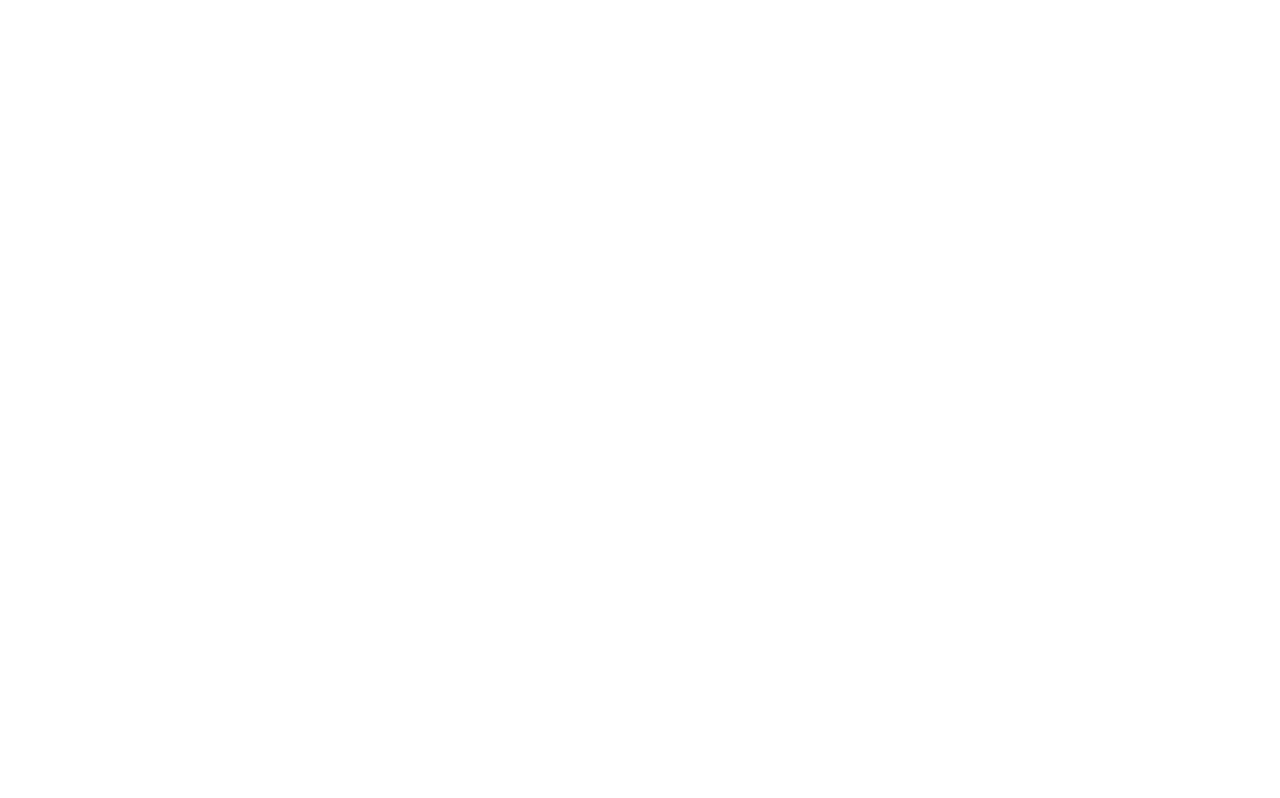
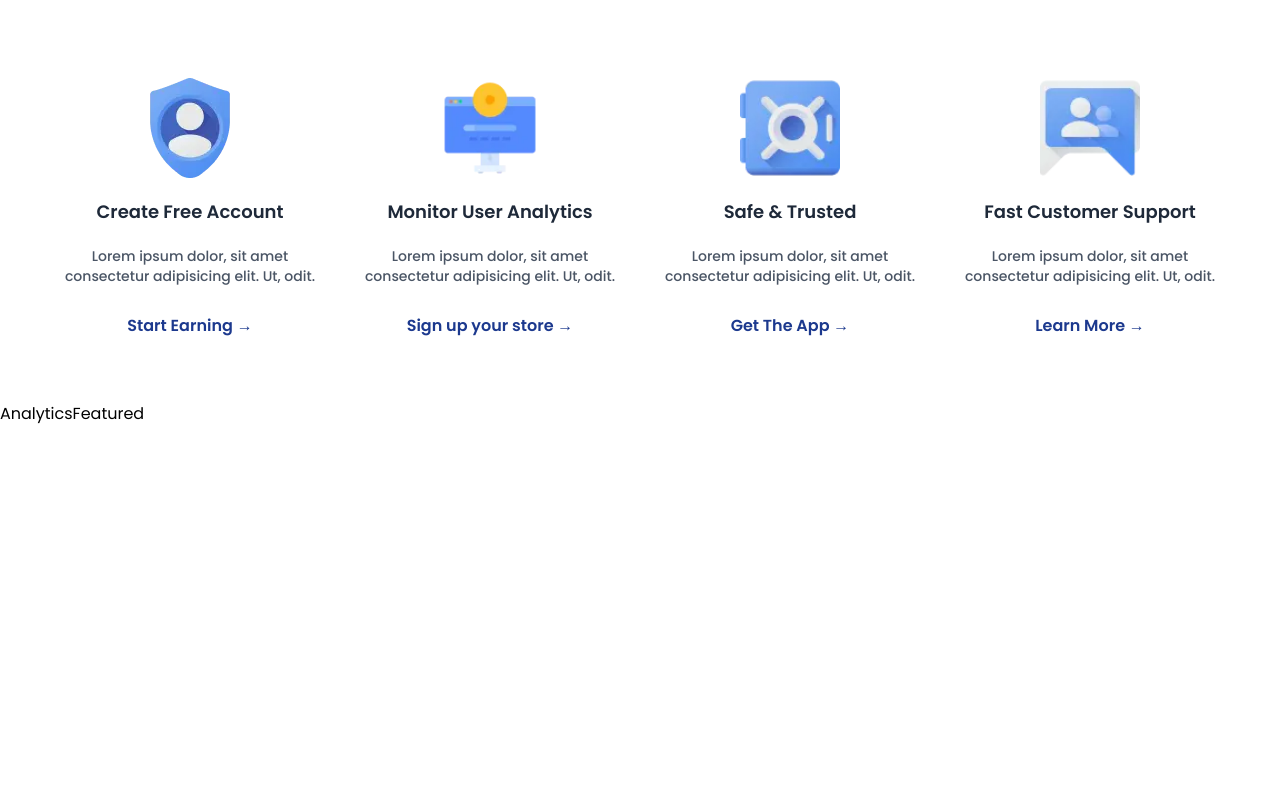
Before and after one commit to kraison61/leads, a Next.js app: page / in a window 1280 px wide. Shown: the part 926-1724 px from the top of the page. Built offline with nearby package versions, Linux system fonts and the light colour scheme.

Commit message:
Starting AnalyticsFeature

```diff
--- a/app/layout.tsx
+++ b/app/layout.tsx
@@ -15,7 +15,7 @@ import ResponsiveNav from "@/components/Home/Navbar/ResponsiveNav";
 // });
 
 const font = Poppins({
-  weight: ["100", "200", "300", "400", "500", "600", "700", "800", "900"],
+  weight: ["400", "500", "600", "700"],
   subsets: ["latin"],
 });
 
--- /dev/null
+++ b/components/Home/AnalyticsFeatured/AnalyticsFeatured.tsx
@@ -0,0 +1,9 @@
+import React from 'react'
+
+const AnalyticsFeatured = () => {
+  return (
+    <div>AnalyticsFeatured</div>
+  )
+}
+
+export default AnalyticsFeatured
--- /dev/null
+++ b/components/Home/Hero/Hero.tsx
@@ -0,0 +1,60 @@
+import React from "react";
+import Image from "next/image";
+
+const Hero = () => {
+  return (
+    <div className="w-full pt-[4vh] md:pt-[12vh] h-screen bg-[#f7f6fb]">
+      <div className="flex justify-center flex-col w-[90%] sm:w-[80%] h-full mx-auto">
+        <div className="grid grid-cols-1 lg:grid-cols-2 items-center gap-12">
+          {/* Text Content  */}
+          <div>
+            {/* Top box  */}
+            <div className="w-fit py-1.5 px-2 rounded-full shadow-md flex items-center space-x-3 bg-white">
+              <div className="px-3 py-1 md:px-5 md:py-1 rounded-full bg-blue-700 md:text-base sm:text-sm text-white">
+                News
+              </div>
+              <p className="text-xs sm:text-sm">
+                We have updated our term & condition policy
+              </p>
+            </div>
+            {/* Heading  */}
+            <h1 className="text-2xl sm:text-4xl md:text-5xl mt-6 mb-6 font-bold md:leading-[3rem] lg:leading-[3.5rem]">
+              The premier workspace companion for your daily needs
+            </h1>
+
+            {/* Description  */}
+            <p className="text-gray-700">
+              Lorem ipsum dolor sit amet consectetur adipisicing elit. Iure
+              nobis ullam officia dolorem maiores voluptatibus odit obcaecati
+              sed error modi.
+            </p>
+            {/* Play store and app store image  */}
+            <div className="flex mt-8 mb-8 items-center space-x-4">
+              <Image
+                src="/images/gp.png"
+                alt="Play store"
+                width={150}
+                height={150}
+                className="object-contain"
+              />
+              <Image
+                src="/images/as.png"
+                alt="App store"
+                width={150}
+                height={150}
+                className="object-contain"
+              />
+            </div>
+          </div>
+
+          {/* Image  */}
+          <div className="hidden lg:block">
+            <Image src="/images/hero.png" alt="hero" width={700} height={700} />
+          </div>
+        </div>
+      </div>
+    </div>
+  );
+};
+
+export default Hero;
--- a/components/Home/Home.tsx
+++ b/components/Home/Home.tsx
@@ -1,7 +1,16 @@
 import React from "react";
+import Hero from "./Hero/Hero";
+import WhyChoose from "./WhyChoose/WhyChoose";
+import AnalyticsFeatured from "./AnalyticsFeatured/AnalyticsFeatured";
 
 const Home = () => {
-  return <div className="overflow-hidden">Home</div>;
+  return (
+    <div className="overflow-hidden h-[2000px]">
+      <Hero />
+      <WhyChoose />
+      <AnalyticsFeatured />
+    </div>
+  );
 };
 
 export default Home;
--- a/components/Home/Navbar/MobileNav.tsx
+++ b/components/Home/Navbar/MobileNav.tsx
@@ -11,13 +11,15 @@ const MobileNav = ({ closeNav, showNav }: Props) => {
   const navOpen = showNav ? "translate-x-0" : "translate-x-[-100%]";
 
   return (
-    <div className="overflow-hidden h-[2000px]">
+    <div className="overflow-hidden">
       {/* overlay  */}
       <div
         className={`fixed ${navOpen} inset-0 transform transition-all duration-200 z-[10000] bg-black opacity-75 h-screen w-full`}
       >
         {/* Navlinks  */}
-        <div className="text-white fixed justify-center flex flex-col h-full transform transition-all duration-500 delay-300 w-[80%] sm:w-[60%] bg-indigo-900 space-y-6 z-[10006]">
+        <div
+          className={`text-white ${navOpen} fixed justify-center flex flex-col h-full transform transition-all duration-500 delay-300 w-[80%] sm:w-[60%] bg-indigo-900 space-y-6 z-[10006]`}
+        >
           {navLinks.map((link) => {
             return (
               <Link href={link.url} key={link.id}>
--- a/components/Home/Navbar/Nav.tsx
+++ b/components/Home/Navbar/Nav.tsx
@@ -25,7 +25,7 @@ const Nav = ({ openNav }: Props) => {
 
   return (
     <div
-      className={`w-full ${
+      className={`fixed w-full ${
         navBg ? "bg-white shadow-md" : "fixed"
       } transition-all duration-200 h-[12vh] z-[1000]`}
     >
--- a/components/Home/Navbar/ResponsiveNav.tsx
+++ b/components/Home/Navbar/ResponsiveNav.tsx
@@ -6,7 +6,7 @@ import MobileNav from "./MobileNav";
 import { useState } from "react";
 
 const ResponsiveNav = () => {
-  const [showNav, setShowNav] = useState(true);
+  const [showNav, setShowNav] = useState(false);
   const handleNavShow = () => {
     setShowNav(true);
   };
--- /dev/null
+++ b/components/Home/WhyChoose/WhyChoose.tsx
@@ -0,0 +1,28 @@
+import React from "react";
+import WhyChooseCard from "./WhyChooseCard";
+
+const WhyChoose = () => {
+  return (
+    <div className="pt-16 pb-16">
+      <h1 className="mt-6 text-2xl md:text-3xl capitalize font-bold text-center">
+        Why you choose this application
+      </h1>
+      <div className="mt-20 grid w-[90%] mx-auto grid-cols-1 md:grid-cols-2 lg:grid-cols-3 xl:grid-cols-4 gap-12">
+        <div>
+          <WhyChooseCard image="/images/i1.png" title="Create Free Account" linkText="Start Earning" />
+        </div>
+        <div>
+          <WhyChooseCard image="/images/i2.png" title="Monitor User Analytics" linkText="Sign up your store" />
+        </div>
+        <div>
+          <WhyChooseCard image="/images/i3.png" title="Safe & Trusted" linkText="Get The App" />
+        </div>
+        <div>
+          <WhyChooseCard image="/images/i4.png" title="Fast Customer Support" linkText="Learn More" />
+        </div>
+      </div>
+    </div>
+  );
+};
+
+export default WhyChoose;
--- /dev/null
+++ b/components/Home/WhyChoose/WhyChooseCard.tsx
@@ -0,0 +1,33 @@
+import Image from "next/image";
+import React from "react";
+
+type Props = {
+  title: string;
+  image: string;
+  linkText: string;
+};
+
+const WhyChooseCard = ({ title, image, linkText }: Props) => {
+  return (
+    <div>
+      <Image
+        src={image}
+        alt={title}
+        width={100}
+        height={100}
+        className="object-contain mx-auto"
+      />
+      <h1 className="text-center text-lg mt-5 mb-5 font-semibold text-gray-800">
+        {title}
+      </h1>
+      <p className="text-gray-600 text-center font-medium text-sm mb-7 ">
+        Lorem ipsum dolor, sit amet consectetur adipisicing elit. Ut, odit.
+      </p>
+      <p className="text-center font-semibold text-blue-900 hover:text-blue-950 transition-all duration-200 cursor-pointer">
+        {linkText} &#8594;
+      </p>
+    </div>
+  );
+};
+
+export default WhyChooseCard;
```
